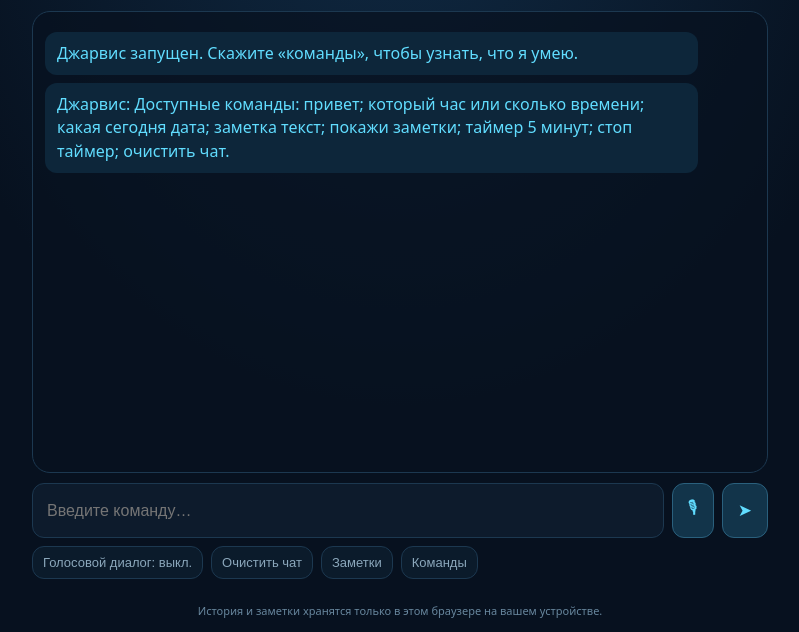
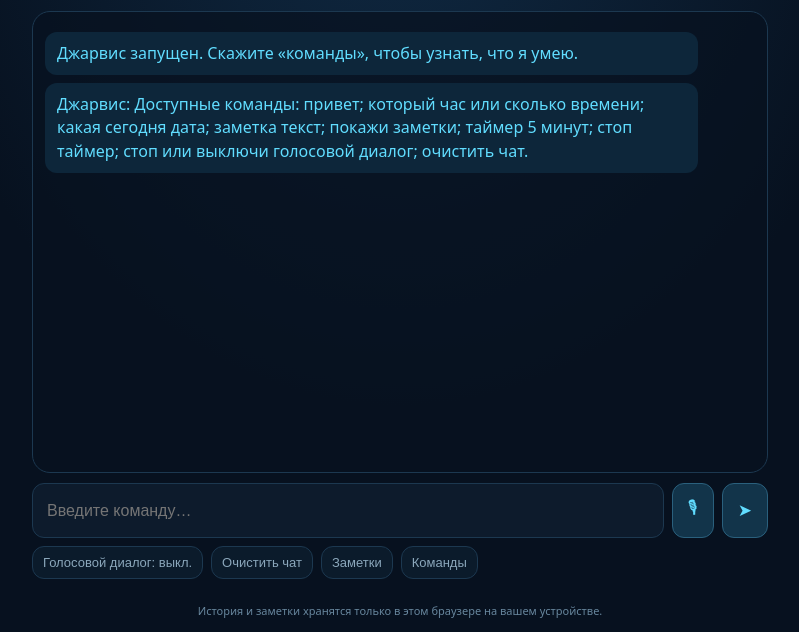
Before and after one commit to mityaantuganov-wq/jarvis, a plain HTML site: page index.html in a window 1280 px wide. Both pictures are taken after a click on the button "Команды". Shown: the part 168-800 px from the top of the page, without its empty margins (240-1039 px from the left). Drawn offline with Linux system fonts and the light colour scheme.

Commit message:
Document voice stop commands in help

```diff
--- a/index.html
+++ b/index.html
@@ -38,7 +38,7 @@ function saveHistory(){try{localStorage.setItem(HISTORY,JSON.stringify([...log.q
 function add(text,kind='jarvis',persist=true){const d=document.createElement('div');d.className='msg '+kind;d.textContent=text;log.appendChild(d);log.scrollTop=log.scrollHeight;if(persist&&kind!=='system')saveHistory()}
 function speak(text){add('Джарвис: '+text,'jarvis');if('speechSynthesis'in window){speechSynthesis.cancel();const u=new SpeechSynthesisUtterance(text);u.lang='ru-RU';u.onstart=()=>{if(recognition&&recognitionBusy){try{recognition.stop()}catch{}}};u.onend=()=>{if(voiceMode)setTimeout(startListening,350)};speechSynthesis.speak(u)}else if(voiceMode){setTimeout(startListening,350)}}
 function restore(){const items=read(HISTORY,[]);if(items.length){items.forEach(x=>add(x.text,x.kind,false))}else add('Джарвис запущен. Скажите «команды», чтобы узнать, что я умею.','jarvis',false)}
-function showHelp(){speak('Доступные команды: привет; который час или сколько времени; какая сегодня дата; заметка текст; покажи заметки; таймер 5 минут; стоп таймер; очистить чат.')}
+function showHelp(){speak('Доступные команды: привет; который час или сколько времени; какая сегодня дата; заметка текст; покажи заметки; таймер 5 минут; стоп таймер; стоп или выключи голосовой диалог; очистить чат.')}
 function handle(raw){const original=String(raw||'').trim();if(!original)return;add('Вы: '+original,'me');const c=original.toLocaleLowerCase('ru-RU');
 if(/^(привет|здравствуй|здравствуйте|доброе утро|добрый день|добрый вечер)/.test(c)){speak('Здравствуйте, сэр. Я готов к работе.')}
 else if(/врем|который час|сколько час|сколько сейчас|текущее время|назови время/.test(c)){speak('Сейчас '+new Date().toLocaleTimeString('ru-RU',{hour:'2-digit',minute:'2-digit'}))}
```
